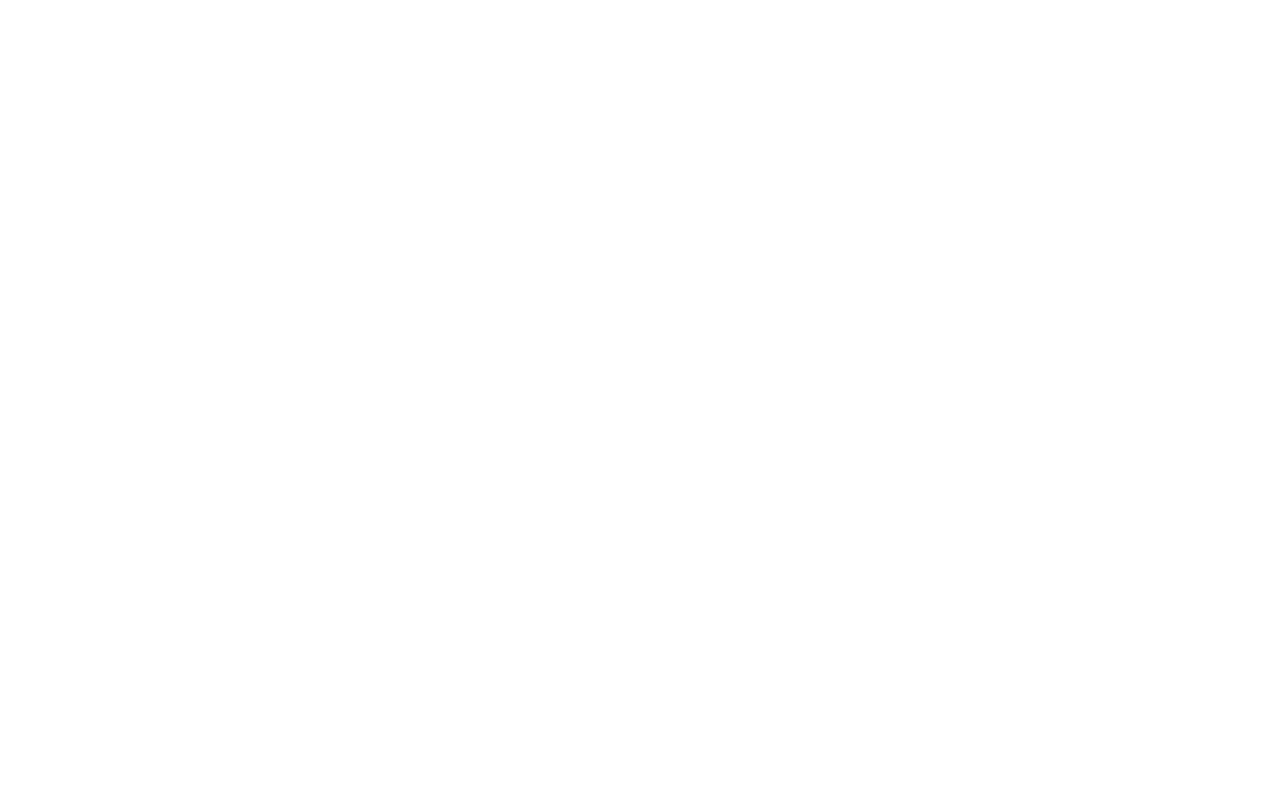
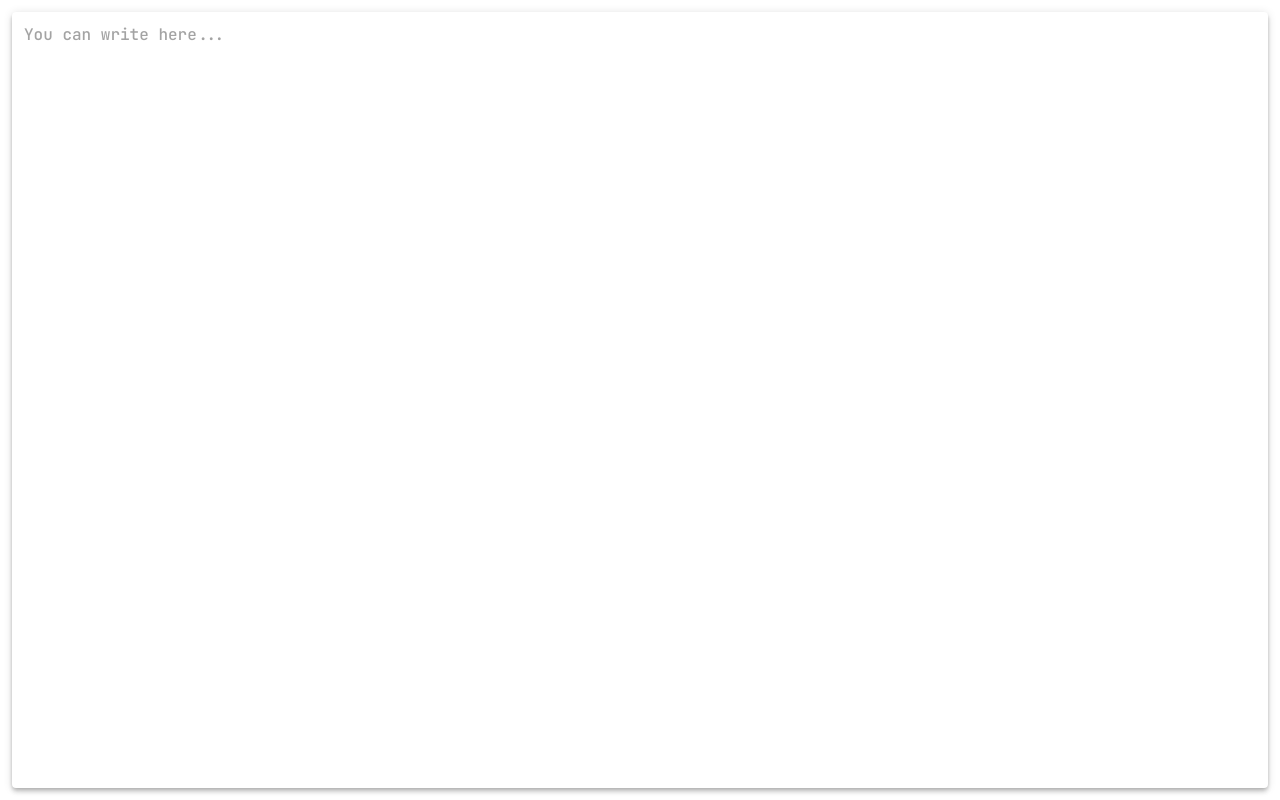
Before and after one commit to FrameXX/scriba, a React (Vite) app: page / in a window 1280 px wide. Built offline with nearby package versions, Linux system fonts and the light colour scheme.

Commit message:
Add simple writing area

```diff
--- a/index.html
+++ b/index.html
@@ -2,9 +2,14 @@
 <html lang="en">
   <head>
     <meta charset="UTF-8" />
-    <link rel="icon" type="image/svg+xml" href="/favicon.svg" />
     <meta name="viewport" content="width=device-width, initial-scale=1.0" />
-    <title>scriba</title>
+    <title>Scriba</title>
+    <link rel="preconnect" href="https://fonts.googleapis.com" />
+    <link rel="preconnect" href="https://fonts.gstatic.com" crossorigin />
+    <link
+      href="https://fonts.googleapis.com/css2?family=JetBrains+Mono:ital,wght@0,100..800;1,100..800&family=Roboto:ital,wght@0,100..900;1,100..900&display=swap"
+      rel="stylesheet"
+    />
   </head>
   <body>
     <div id="root"></div>
--- a/src/App.tsx
+++ b/src/App.tsx
@@ -1,3 +1,5 @@
+import { WritingArea } from "./components/WritingArea";
+
 export function App() {
-  return <></>;
+  return <WritingArea />;
 }
--- /dev/null
+++ b/src/components/WritingArea.tsx
@@ -0,0 +1,37 @@
+import { Box, Paper } from "@mui/material";
+
+export function WritingArea() {
+  return (
+    <Paper
+      elevation={4}
+      sx={{
+        padding: "12px",
+        margin: "12px",
+        flexGrow: 1,
+        display: "flex",
+      }}
+    >
+      <Box
+        contentEditable
+        data-placeholder="You can write here..."
+        spellCheck="false"
+        autoCorrect="off"
+        autoCapitalize="off"
+        sx={{
+          fontFamily: "ui-monospace, 'JetBrains Mono'",
+          fontWeight: 500,
+          flexGrow: 1,
+          outline: "none",
+          overflowY: "auto",
+          "&:empty:before": {
+            content: "attr(data-placeholder)",
+            color: "text.secondary",
+            position: "absolute",
+            pointerEvents: "none",
+            opacity: 0.6,
+          },
+        }}
+      />
+    </Paper>
+  );
+}
--- a/src/index.css
+++ b/src/index.css
@@ -0,0 +1,14 @@
+:root {
+  font-family: system-ui, "Roboto";
+}
+
+body {
+  margin: 0;
+}
+
+#root {
+  position: fixed;
+  width: 100%;
+  height: 100%;
+  display: flex;
+}
```
